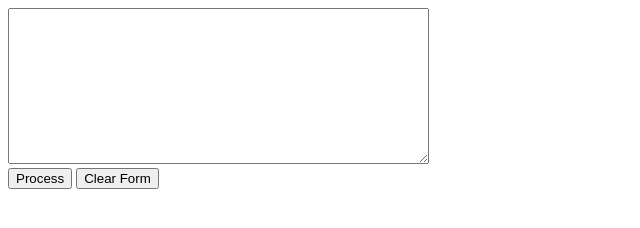
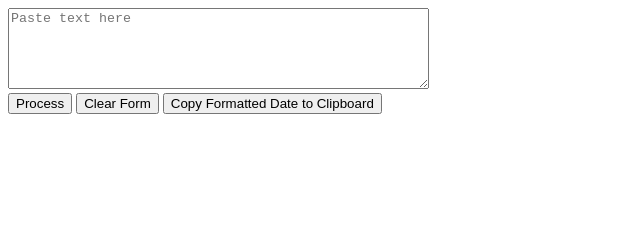
Before and after one commit to dawch/qchredcap, a plain HTML site: page index.html in a window 1280 px wide. Shown: the whole page, without its empty margins (0-640 px from the left). Drawn offline with Linux system fonts and the light colour scheme.

Commit message:
fixed index

```diff
--- a/index.html
+++ b/index.html
@@ -1,13 +1,17 @@
 <!DOCTYPE html>
 <html>
 <head>
-    <title>Regex Processor</title>
+    <title>Date and Time Processing</title>
 </head>
 <body>
-    <textarea id="inputText" rows="10" cols="50"></textarea><br>
+
+    <textarea id="inputText" rows="5" cols="50" placeholder="Paste text here"></textarea><br>
     <button id="processButton">Process</button>
     <button id="clearButton">Clear Form</button>
+    <button id="copyButton">Copy Formatted Date to Clipboard</button>
+
     <div id="output"></div>
+    <div id="formattedDate"></div> <!-- Add this element -->
 
     <script src="script.js"></script>
 </body>
```
